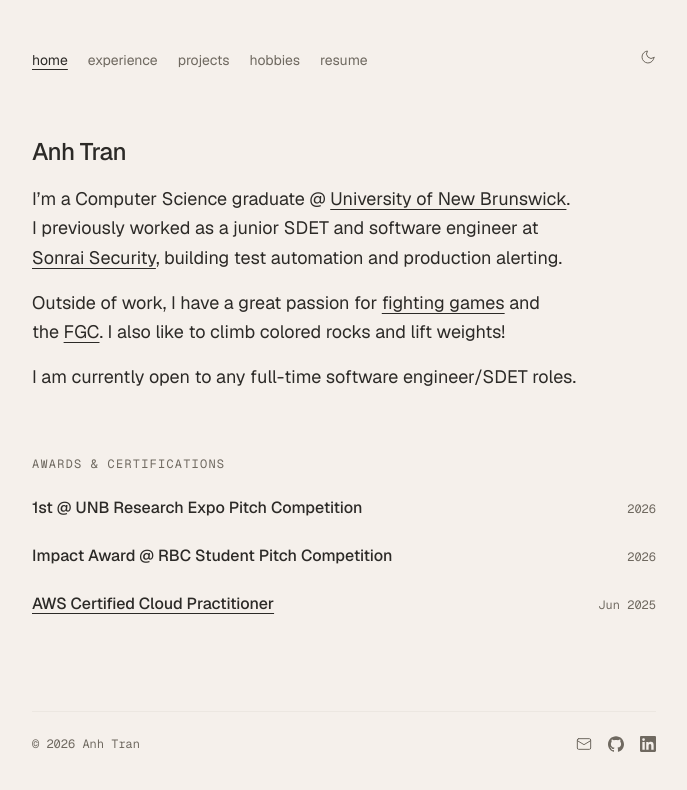
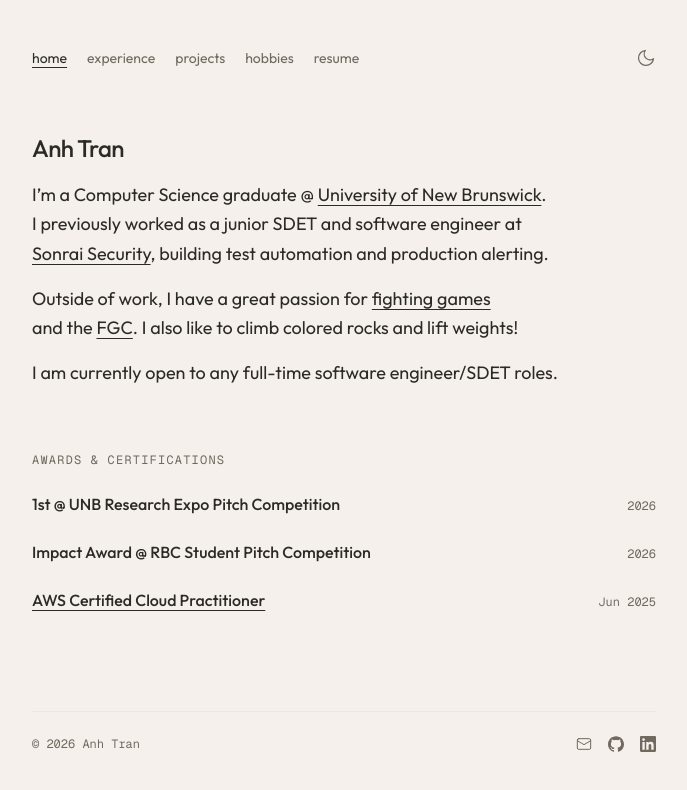
Before and after one commit to kumathy/portfolio, a Next.js app: page / in a window 1280 px wide. Shown: the top 790 px of the page, without its empty margins (296-983 px from the left). Built offline with nearby package versions, Linux system fonts and the light colour scheme.

Commit message:
feat: more stylistic changes

```diff
--- a/app/globals.css
+++ b/app/globals.css
@@ -14,7 +14,7 @@
   --color-muted: var(--muted);
   --color-border: var(--border);
   --color-accent: var(--accent);
-  --font-sans: var(--font-geist-sans);
+  --font-sans: var(--font-outfit);
   --font-mono: var(--font-geist-mono);
 }
 
@@ -74,6 +74,9 @@ body {
   background: var(--background);
   color: var(--foreground);
   font-family: var(--font-sans);
+  transition:
+    background-color 150ms ease,
+    color 150ms ease;
 }
 
 ::selection {
--- a/app/layout.tsx
+++ b/app/layout.tsx
@@ -1,12 +1,12 @@
 import type { Metadata } from "next";
-import { Geist, Geist_Mono } from "next/font/google";
+import { Outfit, Geist_Mono } from "next/font/google";
 import { SiteHeader } from "@/components/site-header";
 import { SiteFooter } from "@/components/site-footer";
 import { site } from "@/lib/site";
 import "./globals.css";
 
-const geistSans = Geist({
-  variable: "--font-geist-sans",
+const outfit = Outfit({
+  variable: "--font-outfit",
   subsets: ["latin"],
 });
 
@@ -29,7 +29,7 @@ export default function RootLayout({ children }: LayoutProps<"/">) {
     <html
       lang="en"
       suppressHydrationWarning
-      className={`${geistSans.variable} ${geistMono.variable} h-full antialiased`}
+      className={`${outfit.variable} ${geistMono.variable} h-full antialiased`}
     >
       <body className="flex min-h-full flex-col">
         <script
--- a/components/site-header.tsx
+++ b/components/site-header.tsx
@@ -16,7 +16,7 @@ export function SiteHeader() {
   const pathname = usePathname();
 
   return (
-    <header className="mx-auto flex w-full max-w-2xl items-baseline justify-between gap-6 px-6 pt-12 pb-16">
+    <header className="mx-auto flex w-full max-w-2xl items-center justify-between gap-6 px-6 pt-12 pb-16">
       <nav className="flex gap-5 text-sm text-muted">
         {nav.map((item) => {
           const active = pathname === item.href;
--- a/components/theme-toggle.tsx
+++ b/components/theme-toggle.tsx
@@ -23,13 +23,13 @@ export function ThemeToggle() {
       type="button"
       onClick={toggle}
       aria-label="Switch color theme"
-      className="text-muted transition-colors hover:text-foreground"
+      className="inline-flex items-center text-muted transition-colors hover:text-foreground"
     >
       <span data-theme-label="dark">
-        <MoonIcon className="h-4 w-4" />
+        <MoonIcon className="h-5 w-5" />
       </span>
       <span data-theme-label="light">
-        <SunIcon className="h-4 w-4" />
+        <SunIcon className="h-5 w-5" />
       </span>
     </button>
   );
```
